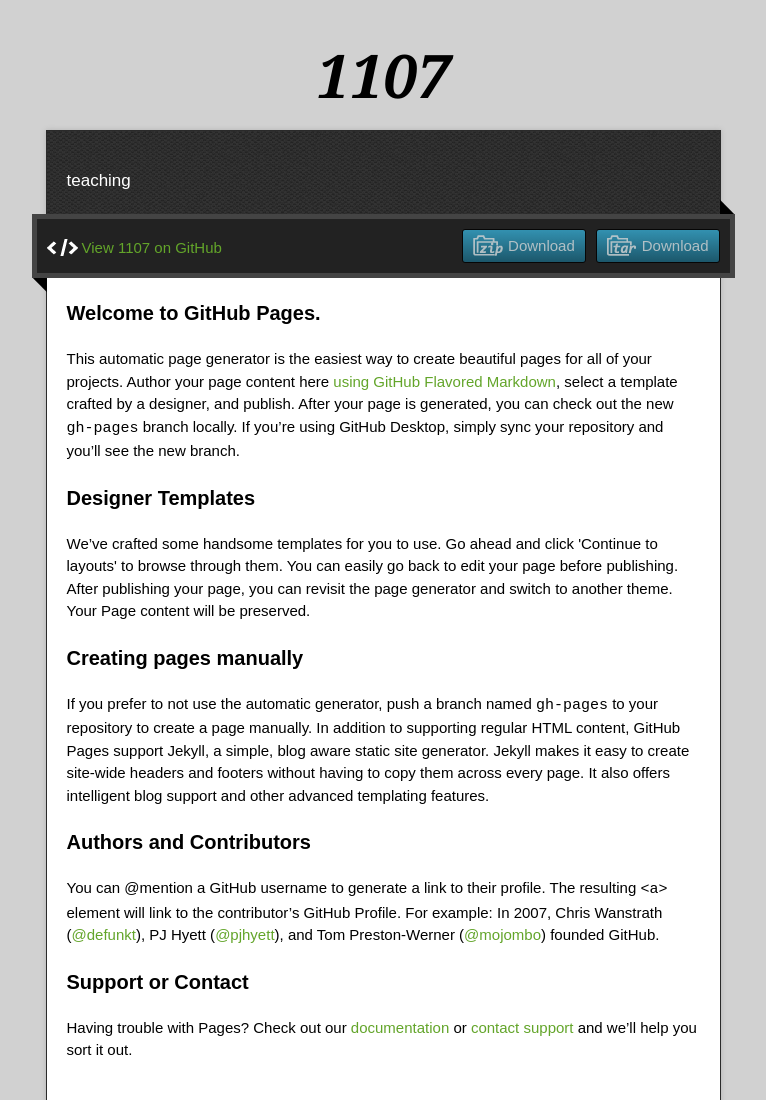
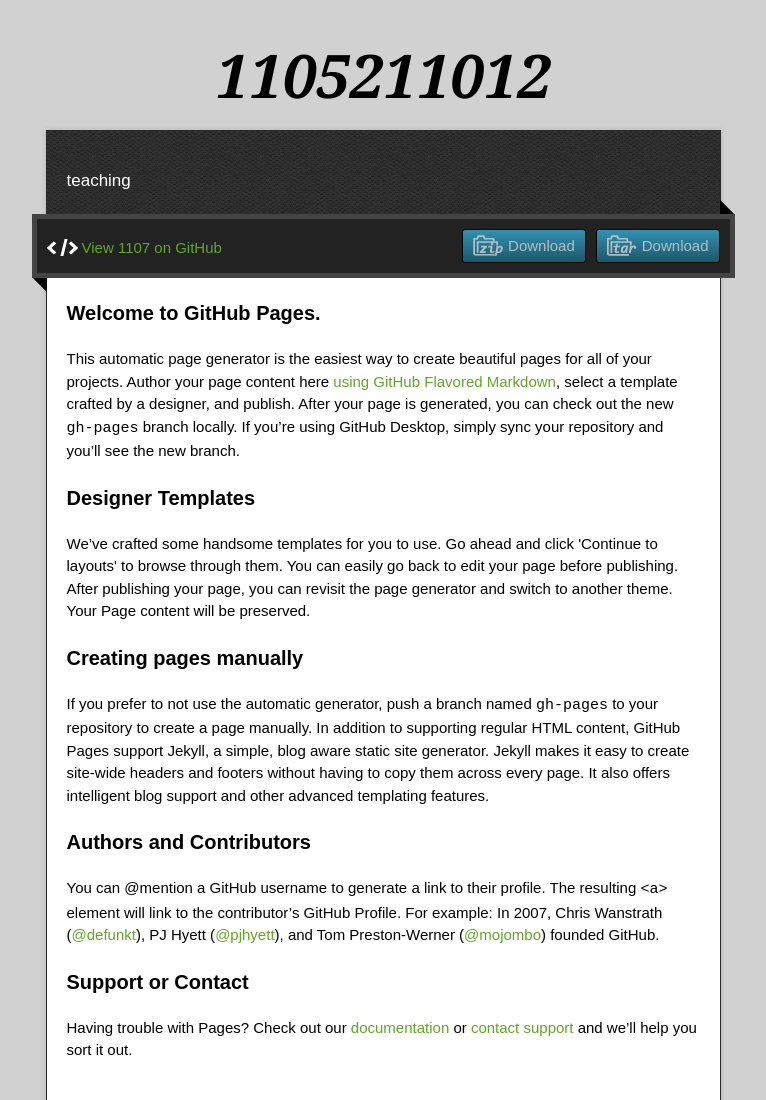
Before and after one commit to kai1998/1107, a plain HTML site: page index.html in a window 1280 px wide. Shown: the top 1100 px of the page, without its empty margins (257-1023 px from the left). Drawn offline with nearby package versions, Linux system fonts and the light colour scheme.

Commit message:
Update index.html

```diff
--- a/index.html
+++ b/index.html
@@ -18,11 +18,20 @@
 
 </head>
 
+
+
+
+
+
+
+
+
+
 <body>
 
   <div class="wrapper">
     <header>
-      <h1 class="title">1107</h1>
+      <h1 class="title">1105211012</h1>
     </header>
     <div id="container">
       <p class="tagline">teaching</p>
```
